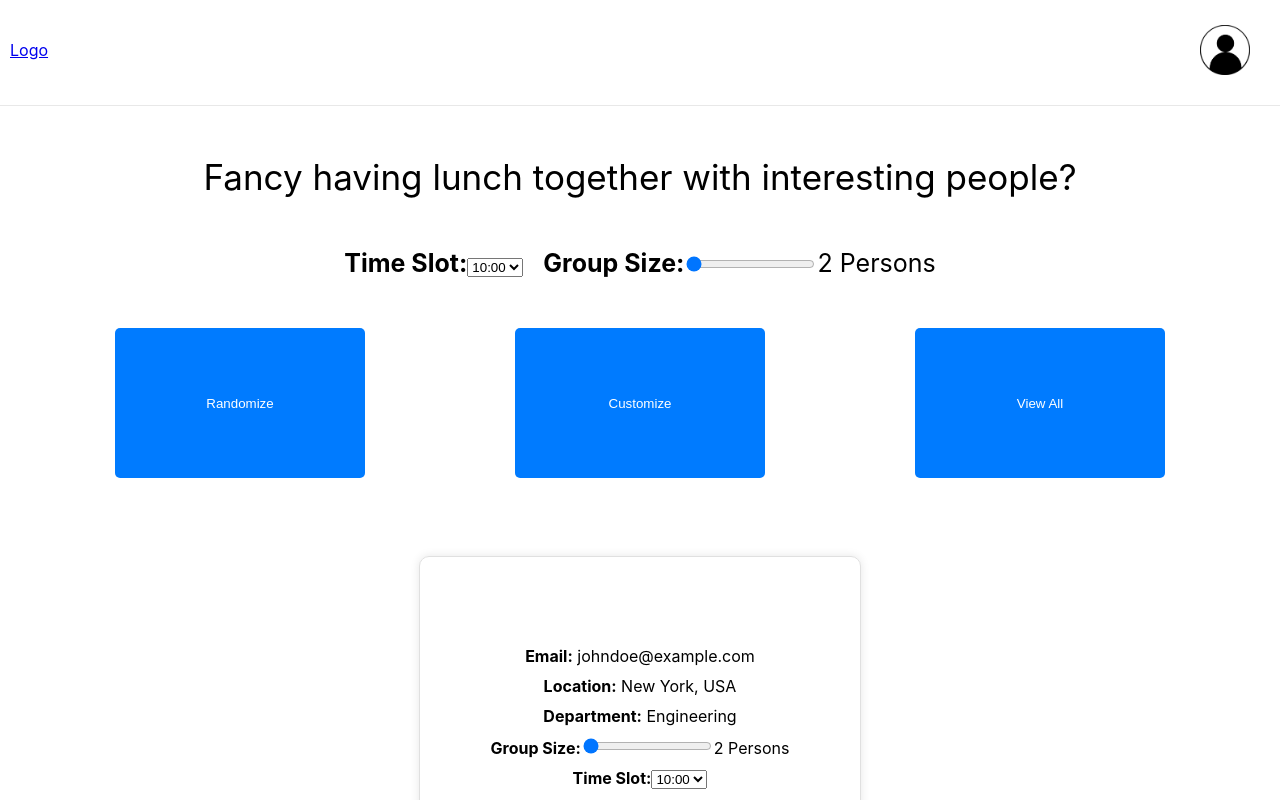
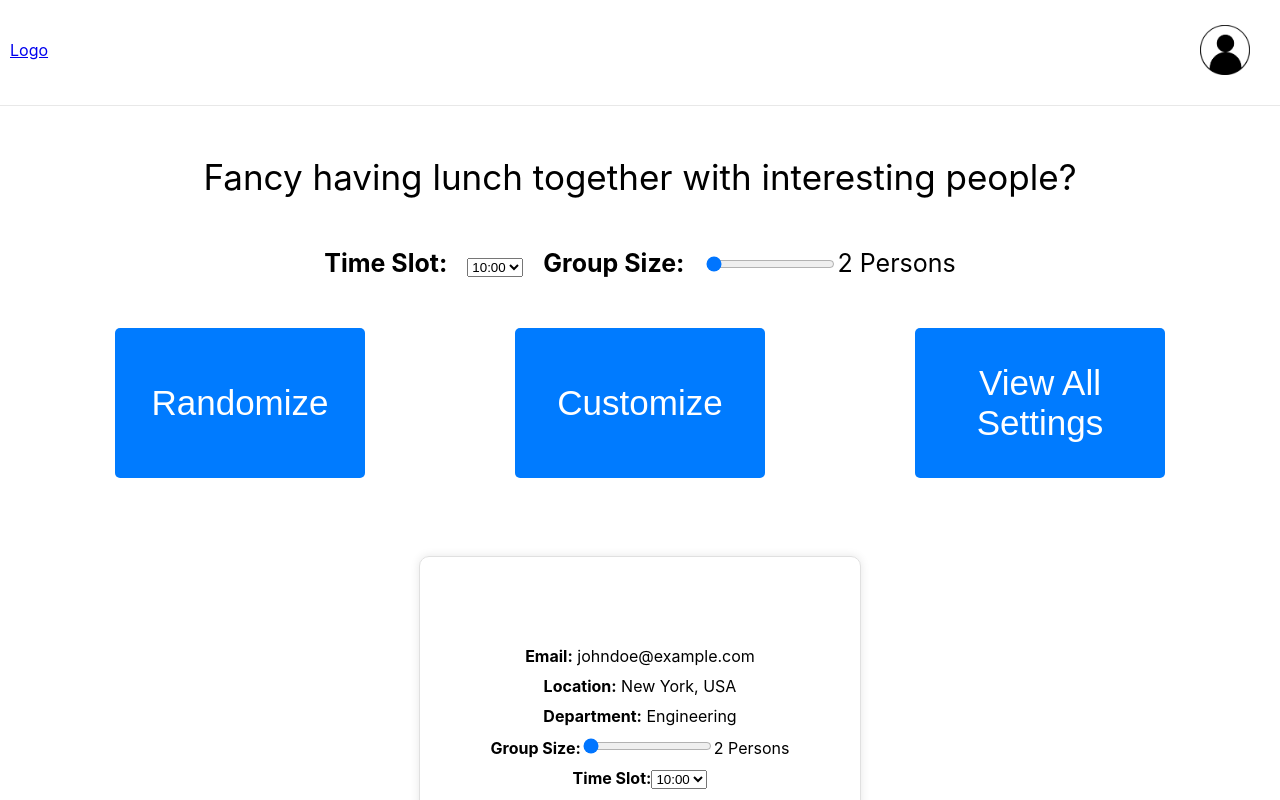
Before and after one commit to TobiasSchaeuble-EH/LunchHeroes, a React (Create React App) app in the folder frontend/: page / in a window 1280 px wide. Shown: the top 800 px of the page. Built offline with nearby package versions, Linux system fonts and the light colour scheme.

Commit message:
adding styling and alerts to customize and view all settings buttons

```diff
--- a/frontend/src/Components/Scheduling.js
+++ b/frontend/src/Components/Scheduling.js
@@ -14,6 +14,10 @@ const Scheduling = (props) => {
     return slots;
   };
 
+  const featureSoon = () => {
+    window.alert("Feature coming soon!");
+  }
+
   return (
     <div className="scheduling-container">
       <div className="scheduling-header">
@@ -22,7 +26,7 @@ const Scheduling = (props) => {
       <div className="time-dropdown-guests-slider">
         <div className="time-dropdown">
           <div>
-            <strong>Time Slot:</strong>
+            <strong className="time-slot">Time Slot:</strong>
             <select
               value={props.timeSlot}
               onChange={(e) => props.onTimeSlotChange(e.target.value)}
@@ -37,7 +41,7 @@ const Scheduling = (props) => {
         </div>
         <div className="guests-slider">
           <div className="slider">
-            <strong>Group Size:</strong>
+            <strong className="group-size">Group Size:</strong>
             <input
               type="range"
               min="2"
@@ -51,8 +55,8 @@ const Scheduling = (props) => {
       </div>
       <div className="button-div">
         <button className="randomize-button">Randomize</button>
-        <button className="customize-button">Customize</button>
-        <button className="view-all-button">View All</button>
+        <button className="customize-button" onClick={featureSoon}>Customize</button>
+        <button className="view-all-button" onClick={featureSoon}>View All Settings</button>
       </div>
     </div>
   );
--- a/frontend/src/SCSS/scheduling.css
+++ b/frontend/src/SCSS/scheduling.css
@@ -29,5 +29,10 @@
 .button-div > button{
     width: 250px;
     height: 150px;
-    margin: 50px
+    margin: 50px;
+    font-size: 35px;
 }
+
+.group-size, .time-slot {
+    padding-right: 20px;
+}
```
